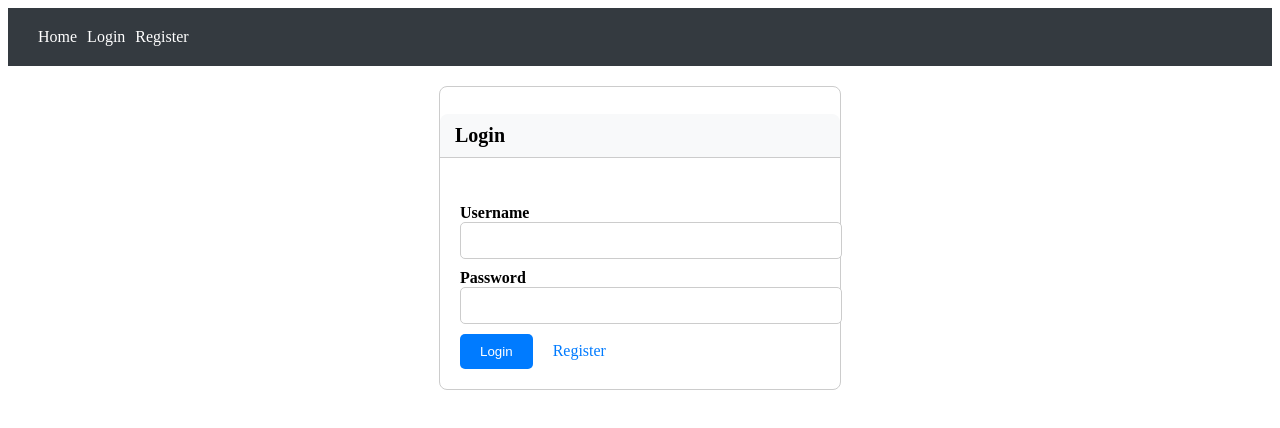
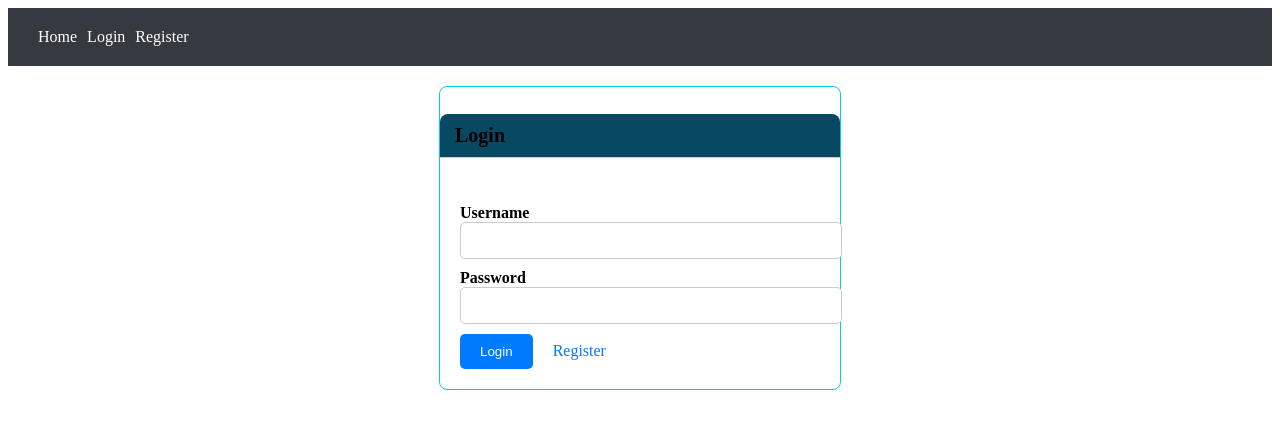
Before and after one commit to Vikash8460/angular-17-tutorial-master, an Angular app in the folder part-3/: page /account/login in a window 1280 px wide. Shown: the top 428 px of the page. Built offline with nearby package versions, Linux system fonts and the light colour scheme.

Commit message:
background-color: #074963;

```diff
--- a/part-3/src/app/account/login/login.component.css
+++ b/part-3/src/app/account/login/login.component.css
@@ -7,12 +7,12 @@
   .card {
     width: 100%;
     max-width: 400px;
-    border: 1px solid #ccc;
+    border: 1px solid #0bcad7;
     border-radius: 8px;
   }
 
   .card-header {
-    background-color: #f8f9fa;
+    background-color: #074963;
     border-bottom: 1px solid #ccc;
     border-radius: 8px 8px 0 0;
     padding: 10px 15px;
```
